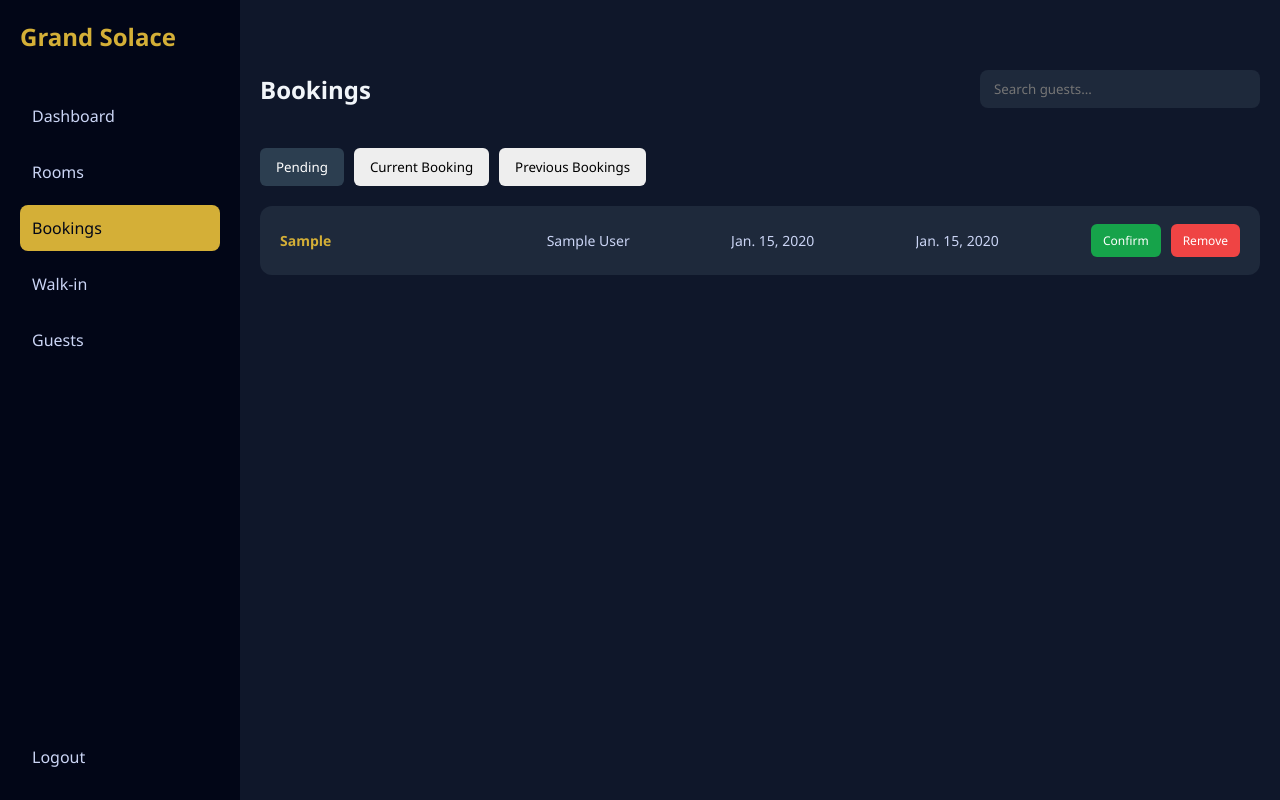
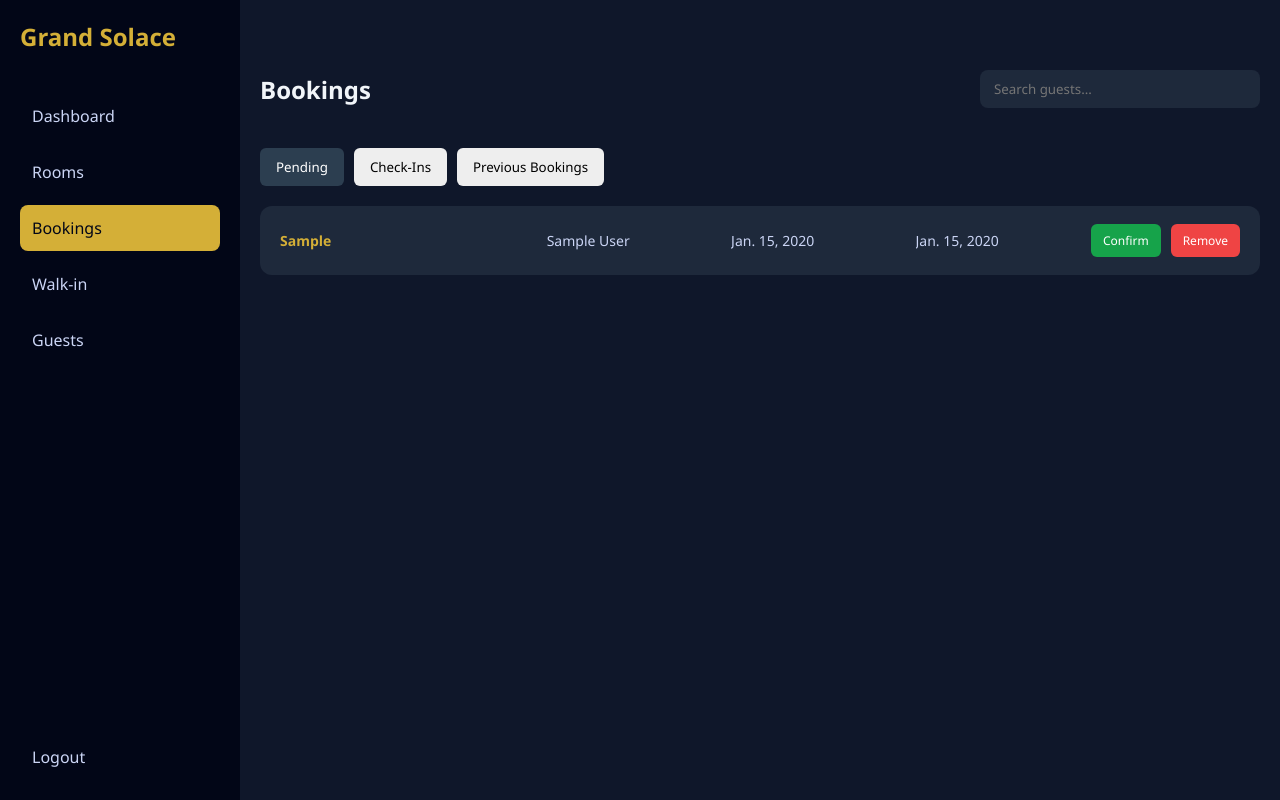
Before and after one commit to paulaleng/hotel_system, a Django app: page /dashboard/bookings/ in a window 1280 px wide. Run offline with Django 5.2, Linux system fonts and the light colour scheme; a user stored in the database is signed in; tables that the repository leaves empty hold one stand-in row (values such as "Sample post").

Commit message:
ayen nag push ko

```diff
--- a/AppDEV/app/templates/admin_bookings.html
+++ b/AppDEV/app/templates/admin_bookings.html
@@ -62,7 +62,7 @@
   <!-- TABS -->
   <div class="tabs">
   <button class="tab active" onclick="filterBookings('pending', event)">Pending</button>
-  <button class="tab" onclick="filterBookings('current', event)">Current Booking</button>
+  <button class="tab" onclick="filterBookings('current', event)">Check-Ins</button>
   <button class="tab" onclick="filterBookings('confirmed', event)">Previous Bookings</button>
 </div>
 
@@ -129,12 +129,22 @@
     Remove
   </button>
 
-{% elif b.status == "Confirmed" %}
+  {% elif b.status == "Confirmed" %}
 
-  <button class="checkout"
-    onclick="event.stopPropagation(); checkoutBooking('{{ b.id }}')">
-    Checkout
-  </button>
+  {% now "Y-m-d" as today %}
+
+  {% if b.check_in_date|date:"Y-m-d" <= today and b.check_out_date|date:"Y-m-d" >= today %}
+
+    <button class="checkout"
+      onclick="event.stopPropagation(); checkoutBooking('{{ b.id }}')">
+      Checkout
+    </button>
+
+  {% else %}
+
+    <div style="width: 140px;"></div>
+
+  {% endif %}
 
 {% else %}
 
--- a/AppDEV/app/views.py
+++ b/AppDEV/app/views.py
@@ -468,7 +468,7 @@ def room_details(request):
         total_price = price * nights
 
         Booking.objects.create(
-         room=room,
+        room=room,
         full_name=name,
         contact_number=contact,
         email=email,
@@ -520,7 +520,7 @@ def book_room(request):
 
             Booking.objects.create(
                 user=request.user,
-                room = Room.objects.get(id=data.get("room_id")),
+                room=room_obj.room_type,
                 full_name=data.get("full_name"),
                 contact_number=data.get("contact_number"),
                 email=data.get("email"),
```
Also changed, not shown: AppDEV/media/profiles/Flow_Chart.drawio.png (added).
